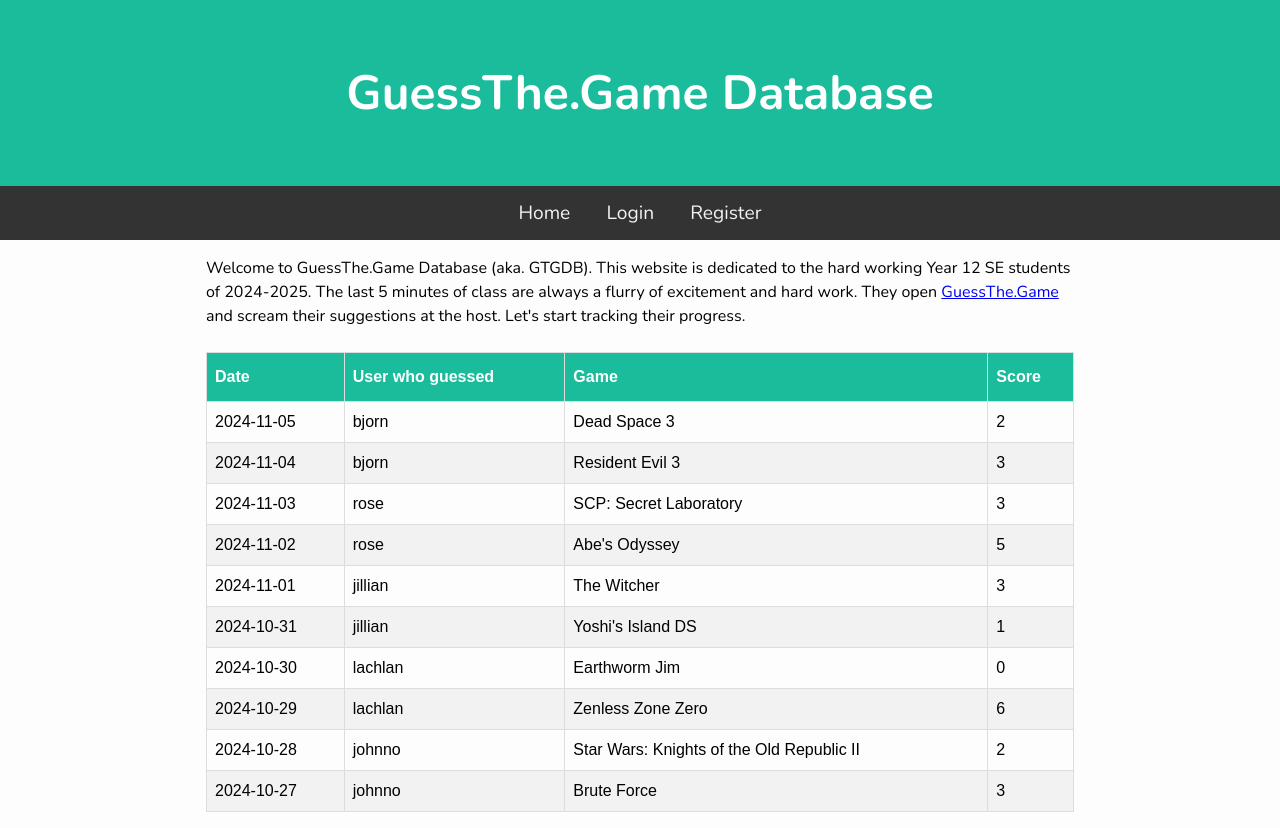
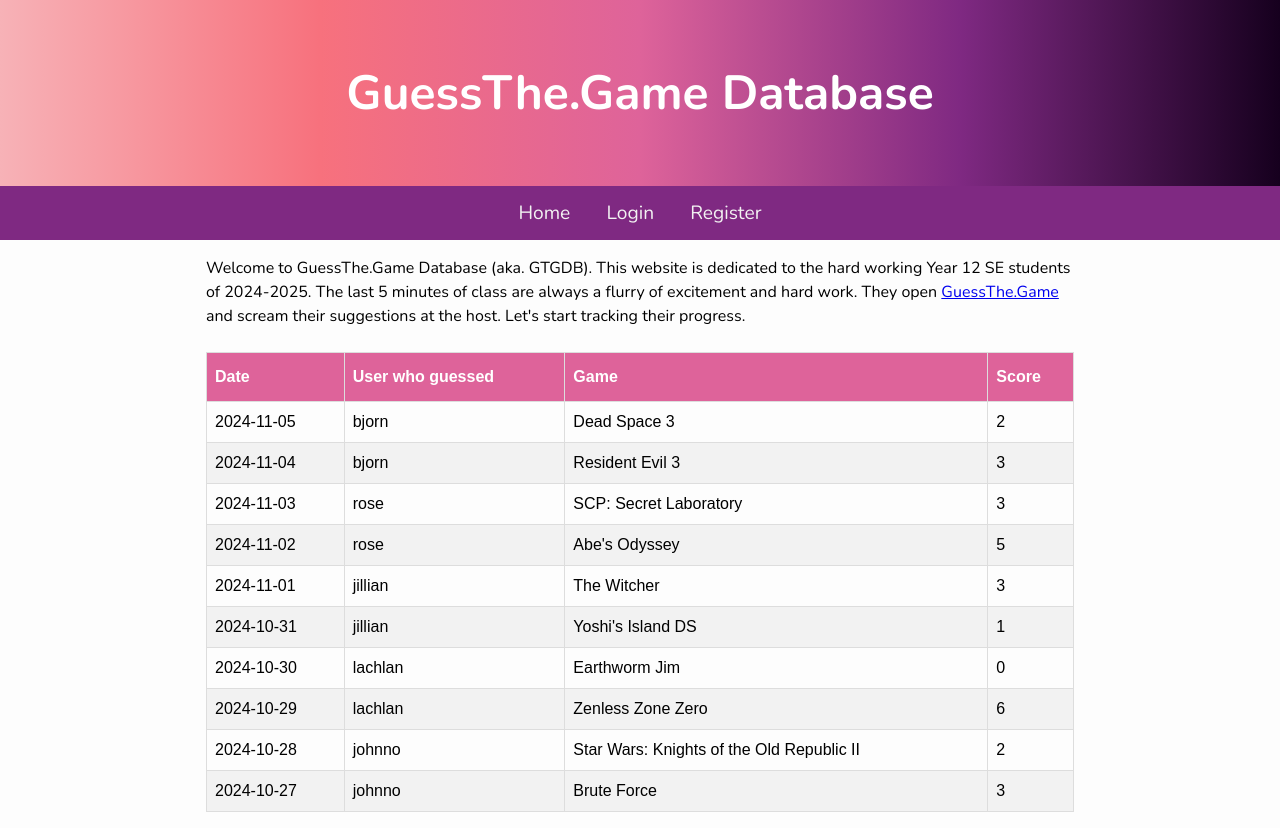
Before and after one commit to Aarushi0P/GTGDB-Project, a Flask app: page / in a window 1280 px wide. Run offline with Flask 3, Linux system fonts and the light colour scheme; data comes from the database, SQL or seed files in the repository.

Commit message:
Update color scheme to pink/purple palette: F7B2B7, F7717D, DE639A, 7F2982, 16001E

```diff
--- a/static/css/style.css
+++ b/static/css/style.css
@@ -22,14 +22,14 @@
 .banner {
     padding: 60px;
     text-align: center;
-    background: #1abc9c;
+    background: linear-gradient(to right, #F7B2B7, #F7717D, #DE639A, #7F2982, #16001E);
     color: white;
     font-size: 3em;
 }
 
 nav {
     overflow: hidden;
-    background-color: #333;
+    background-color: #7F2982;
     text-align: center;
 }
 
@@ -48,7 +48,7 @@
 }
 
 nav a.active {
-    background-color: #04AA6D;
+    background-color: #16001E;
     color: white;
 }
 
@@ -75,7 +75,7 @@
     padding-top: 12px;
     padding-bottom: 12px;
     text-align: left;
-    background-color: #1abc9c;
+    background-color: #DE639A;
     color: white;
 }
 
@@ -91,7 +91,7 @@
 
 input[type=submit] {
     width: 100%;
-    background-color: #4CAF50;
+    background-color: #F7717D;
     color: white;
     padding: 14px 20px;
     margin: 8px 0;
@@ -102,11 +102,11 @@
 }
 
 input[type=submit]:hover {
-    background-color: #45a049;
+    background-color: #DE639A;
 }
 
 button {
-    background-color: #4CAF50;
+    background-color: #F7717D;
     color: white;
     padding: 14px 20px;
     margin: 8px 0;
```
